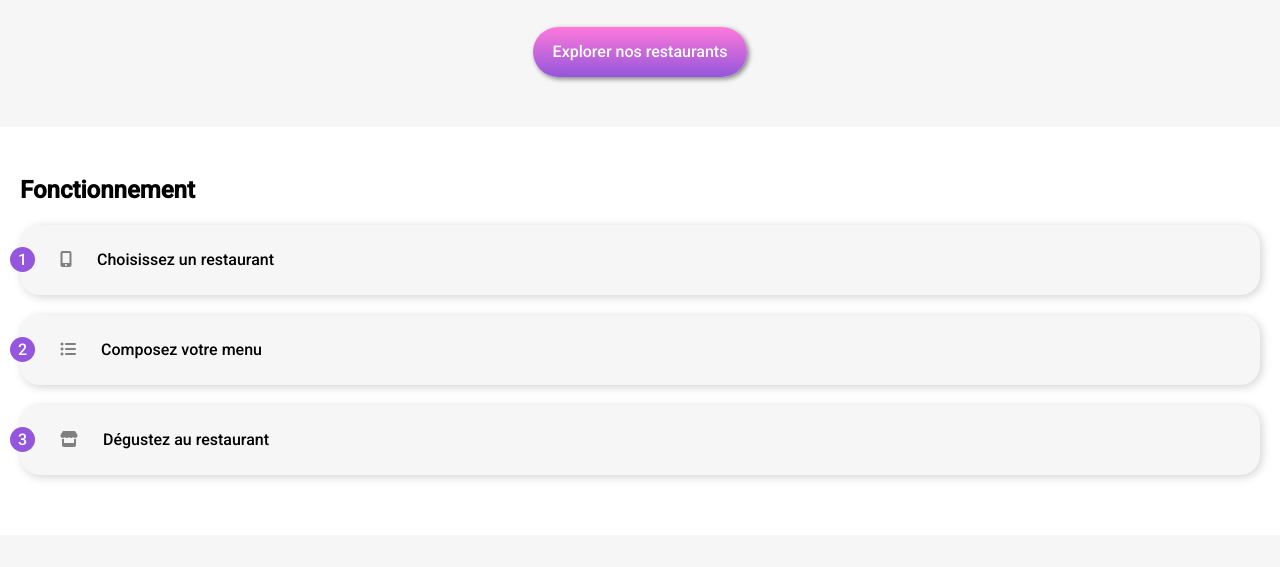
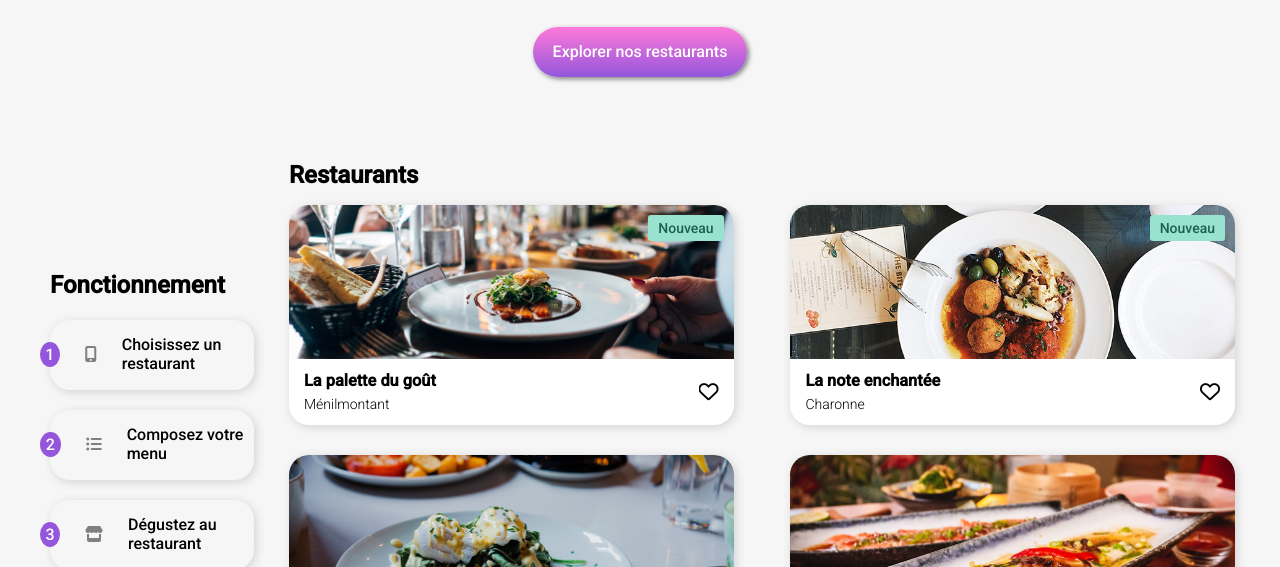
Before and after one commit to KLdvl/OC_P3_Ohmyfood, a website: page index.html in a window 1280 px wide. Shown: the part 204-771 px from the top of the page. Drawn offline with nearby package versions, Linux system fonts and the light colour scheme; a web font is replaced by a local one.

Commit message:
Responsive page index

```diff
--- a/index.html
+++ b/index.html
@@ -27,11 +27,11 @@
   <body>
     <!-- Loader -->
 
-    <div class="container">
+    <!-- <div class="container">
       <span id="oh">oh </span>
       <span id="my">my </span>
       <span id="food">food</span>
-    </div>
+    </div> -->
 
     <!-- Début du header -->
 
--- a/sass/index.scss
+++ b/sass/index.scss
@@ -5,7 +5,6 @@
 @import "./utils/variables";
 @import "./utils/functions";
 @import "./utils/mixins";
-@import "./utils/responsive";
 @import "./utils/animations";
 
 // Base & layout
@@ -30,3 +29,5 @@
 @import "./components/cards";
 @import "./components/loader";
 /* fin de composants */
+// Importation du responsive design
+@import "./utils/responsive";
--- a/sass/pages/_page.scss
+++ b/sass/pages/_page.scss
@@ -118,18 +118,9 @@
     padding: 0 60px;
   }
 }
-@for $i from 1 through 4 {
-  .starters > .restaurant__menu--items .item:nth-child(#{$i}) {
-    animation: loader 0.3s 0.3s * $i both;
+
+@for $i from 1 through 3 {
+  .restaurant__menu:nth-of-type(#{$i}) {
+    animation: loader 0.5s 0.5s * $i both;
   }
 }
-@for $i from 1 through 3 {
-  .dishes > .restaurant__menu--items .item:nth-child(#{$i}) {
-    animation: loader 0.3s 0.3s * $i + 1.2 both;
-  }
-}
-@for $i from 1 through 3 {
-  .deserts > .restaurant__menu--items .item:nth-child(#{$i}) {
-    animation: loader 0.3s 0.3s * $i + 2.4 both;
-  }
-}
--- a/sass/utils/_responsive.scss
+++ b/sass/utils/_responsive.scss
@@ -5,3 +5,57 @@ $mobile-up: "only screen and (min-width: #{$mobile})";
 $mobile-down: "only screen and (max-width: #{$mobile})";
 $tablet-up: "only screen and (min-width: #{$tablet})";
 $tablet-down: "only screen and (max-width: #{$tablet})";
+
+// Affichage tablettes
+
+@media #{$tablet-down} and (min-width: #{$mobile+1}) {
+  .functionning__steps {
+    display: flex;
+    flex-direction: row;
+  }
+  .restaurants .cards .card {
+    width: 75%;
+    margin: 20px auto;
+  }
+}
+
+// Affichage desktop
+@media #{$tablet-up} {
+  body {
+    background-color: $lightgrey;
+  }
+  .main {
+    display: flex;
+    margin: 0 30px;
+    align-items: center;
+  }
+  .functionning {
+    width: 20%;
+  }
+  .restaurants {
+    width: 80%;
+    .cards {
+      display: flex;
+      flex-wrap: wrap;
+      justify-content: space-between;
+      width: 100%;
+      .card {
+        width: 47%;
+        &__img {
+          &.image1 {
+            background-image: url("../images/02_medium/la_palette_du_gout_900x600.jpg");
+          }
+          &.image2 {
+            background-image: url("../images/02_medium/la_note_enchantee_720x900.jpg");
+          }
+          &.image3 {
+            background-image: url("../images/02_medium/a_la_francaise_900x600.jpg");
+          }
+          &.image4 {
+            background-image: url("../images/02_medium/le_delice_des_sens_900x617.jpg");
+          }
+        }
+      }
+    }
+  }
+}
```
Also changed, not shown: public/css/style.css, 1 other file.
